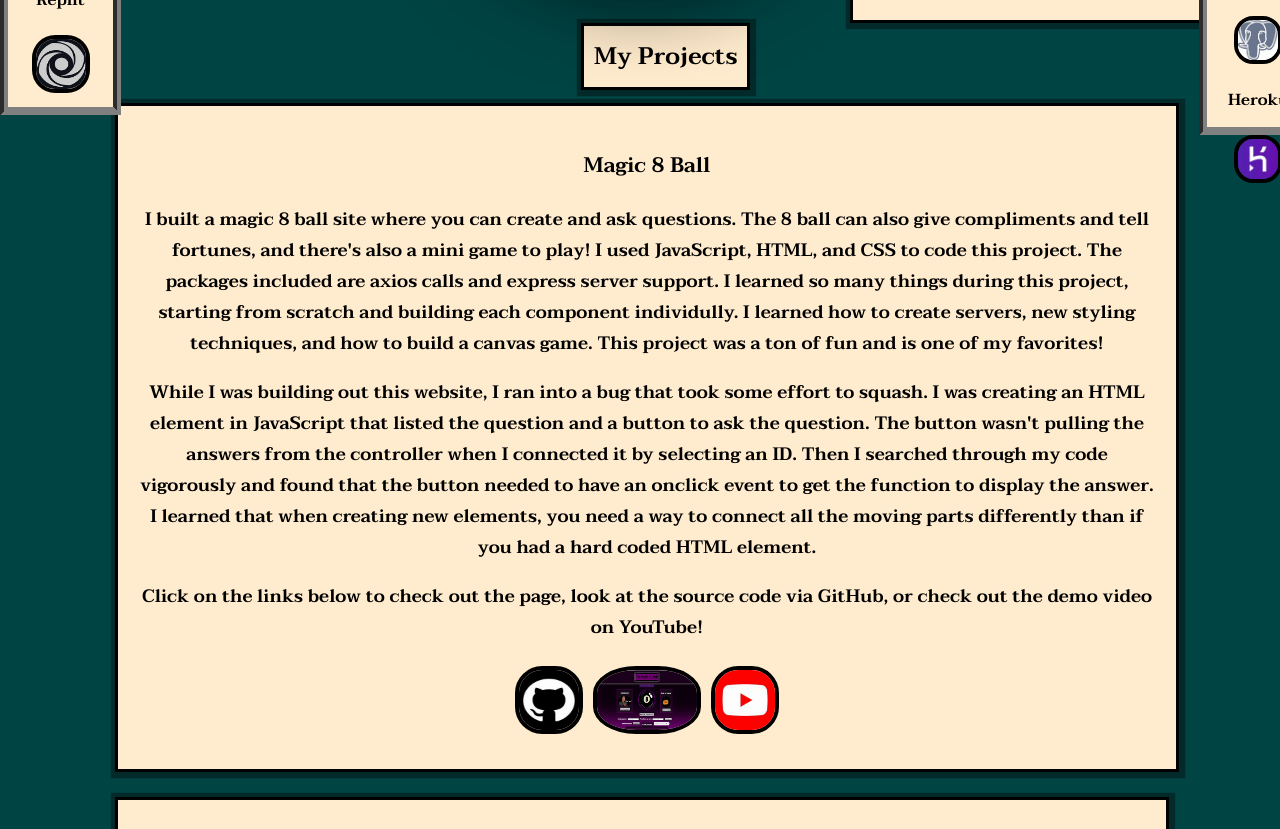
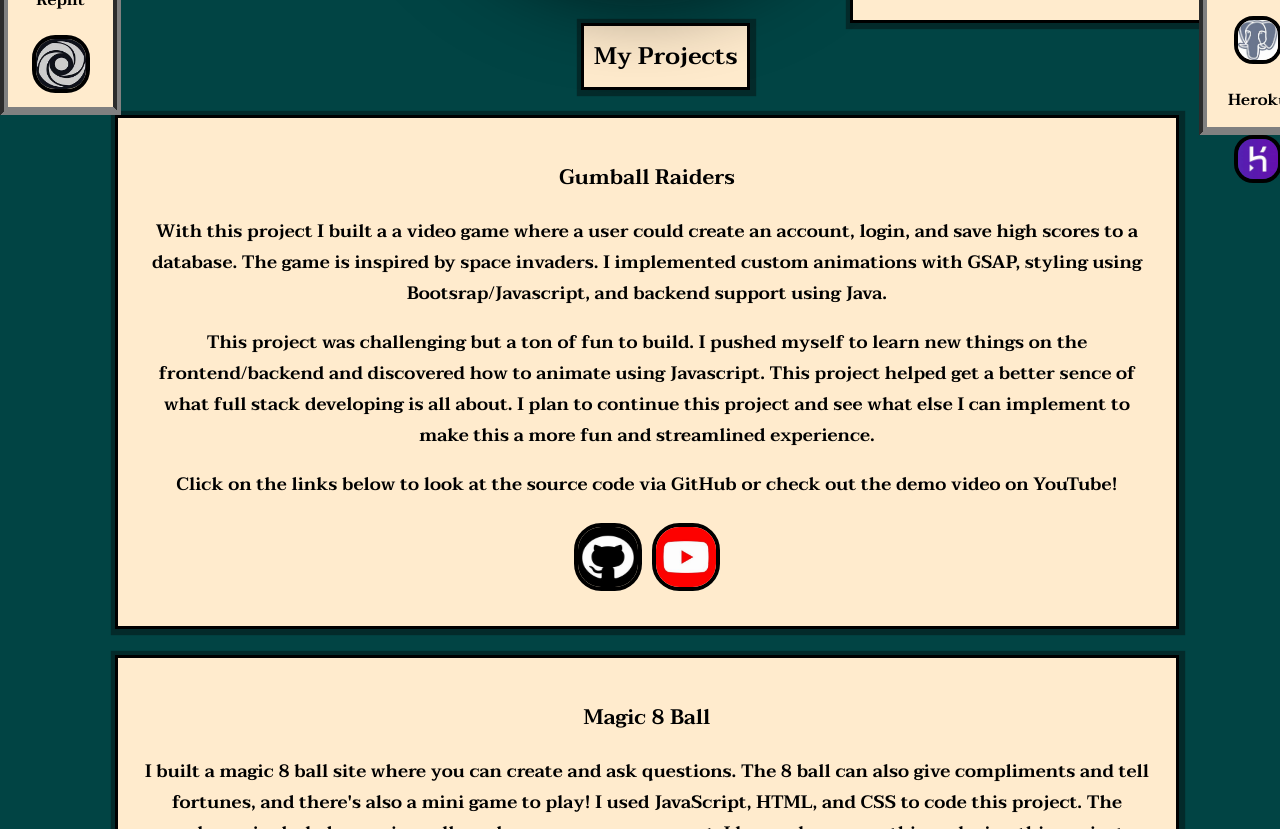
Before and after one commit to MasonMaag/MasonMaag.github.io, a plain HTML site: page index.html in a window 1280 px wide. Shown: the part 668-1497 px from the top of the page. Drawn offline with Linux system fonts and the light colour scheme; a web font is replaced by a local one.

Commit message:
update 1

```diff
--- a/index.html
+++ b/index.html
@@ -104,6 +104,35 @@
 <div class="projCon">
     <h2 class="projectHead">My Projects</h2>
 
+
+    <div class="gumballcon">
+        <h3>Gumball Raiders</h3>
+
+        <p>
+            With this project I built a a video game where a user could create an account, login, and save high scores to a database. The game is inspired by space invaders. I implemented custom animations with GSAP, styling using Bootsrap/Javascript, and backend support using Java.
+        </p>
+
+        <p>
+            This project was challenging but a ton of fun to build. I pushed myself to learn new things on the frontend/backend and discovered how to animate using Javascript. This project helped get a better sence of what full stack developing is all about. I plan to continue this project and see what else I can implement to make this a more fun and streamlined experience.
+        </p>
+        <p>
+            Click on the links below to look at the source code via GitHub or check out the demo video on YouTube!
+        </p>
+        <div class="gumLinks">
+
+
+        <a href="https://github.com/MasonMaag/java-capstone" class="gitLinkGum">
+            <img src="./img/github-icon.jpeg" alt="capstone repo" style="width:60px;height:60px;" class="linkImg">
+        </a>
+
+        <a href="https://youtu.be/LdBLNLZp_yE" class="tubeLinkGum">
+            <img src="./img/youtube-icon.jpeg" alt="loom video" style="width:60px;height:60px;" class="linkImg">
+        </a>
+    </div>
+    </div>
+
+
+
     <div class="eightcon">
         <h3>Magic 8 Ball</h3>
 
--- a/styles.css
+++ b/styles.css
@@ -105,6 +105,20 @@
     align-items: center;
   }
 
+  .gumballcon{
+    width:79.5%;
+    height: fit-content;
+    text-align: center;
+    background-color: blanchedalmond;
+    border-style: solid;
+    padding: 5px;
+    font-size: large;
+    padding: 20px;
+    margin-left: 9%;
+    margin-bottom: 2%;
+    box-shadow: 1px 1px 1px 5px rgba(7, 7, 7, 0.416);
+  }
+
   .eightcon{
     width:79.5%;
     height: fit-content;
@@ -141,12 +155,25 @@
     padding: 5px;
     padding: 10px;
     margin-left: 45.4%;
-    margin-bottom: 1%;
+    margin-bottom: 2%;
     margin-top: -1%;
     box-shadow: 1px 1px 1px 5px rgba(7, 7, 7, 0.416);
   }
 
+  .gumLinks{
+    display: flex;
+    flex-direction:row;
+    justify-content: center;
+    padding:5px;
+  }
 
+.gitLinkGum{
+  margin-right: .5%;
+}
+
+.tubeLinkGum{
+  margin-left: .5%;
+}
 
   .eightLinks{
     display: flex;
```
